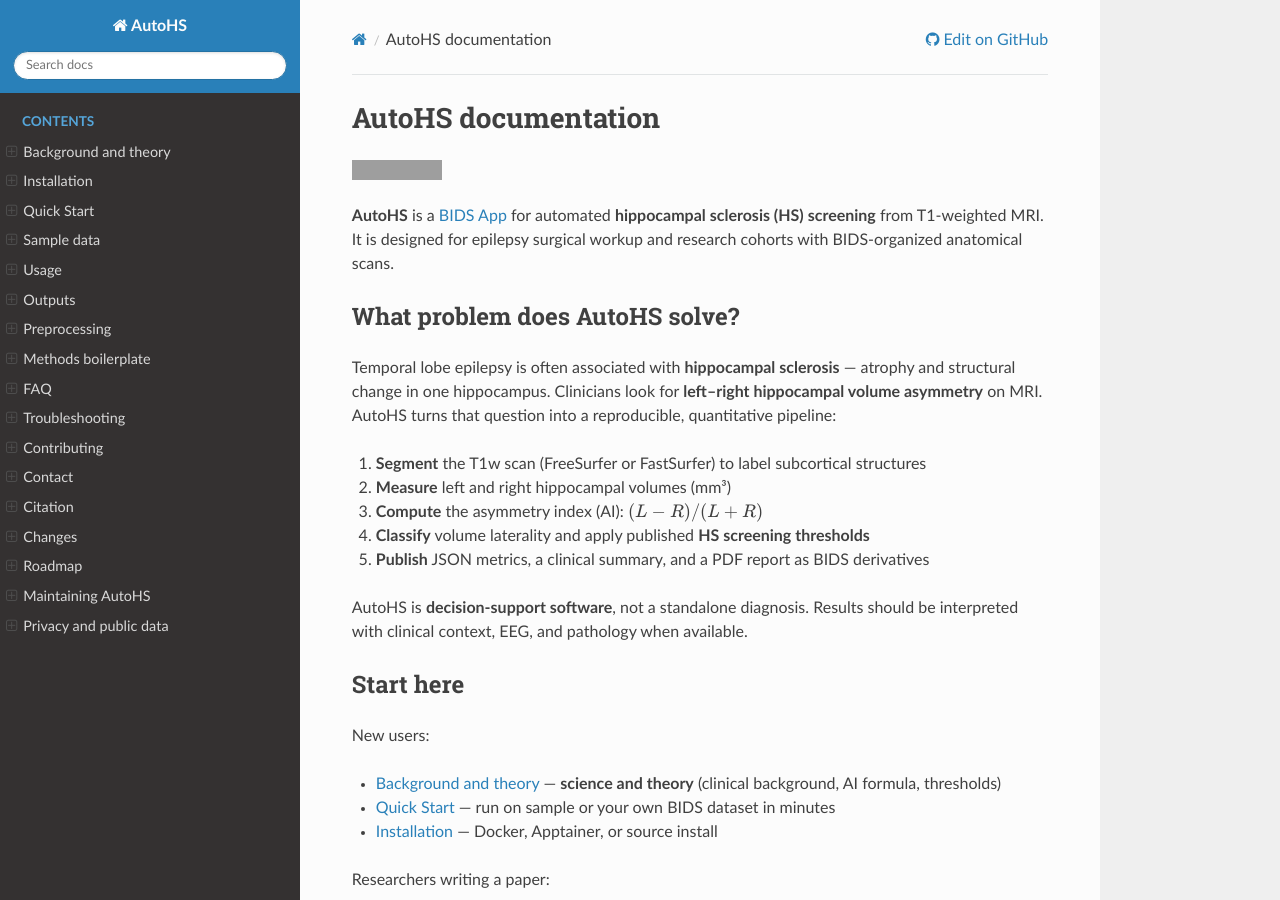
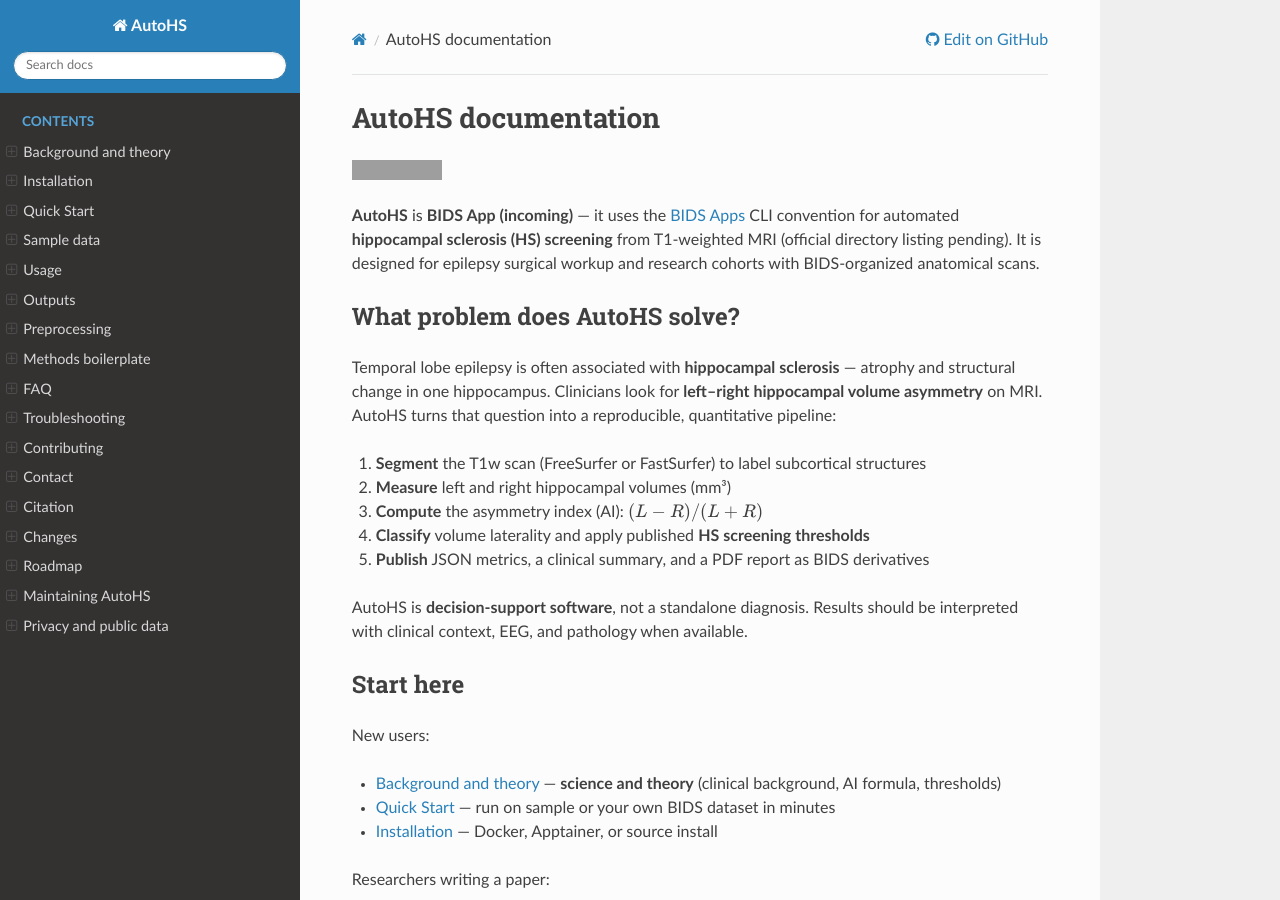
Before and after one commit to phindagijimana/AutoHS, a Sphinx documentation site: the page built from docs/source/index.rst, in a window 1280 px wide and 900 px high. Built offline with Sphinx 7.4.7 and the Read the Docs theme 3.1.0, drawn with Linux system fonts in a browser that asks for light colours; the version number could not be read and is left out; grey boxes are pictures that could not be loaded.

Commit message:
Document BIDS App (incoming) status in README and docs.
CLI follows BIDS Apps conventions; official directory listing is still pending.

Co-authored-by: Cursor <cursoragent@cursor.com>

```diff
--- a/docs/source/faq.rst
+++ b/docs/source/faq.rst
@@ -6,8 +6,10 @@ General
 
 **Is AutoHS a BIDS App?**
 
-Yes. AutoHS follows the `BIDS Apps <https://bids.neuroimaging.io/bids_apps.html>`_ command-line
-convention: ``autohs bids_dir output_dir participant [options]``.
+AutoHS follows the `BIDS Apps <https://bids.neuroimaging.io/bids_apps.html>`_ command-line
+convention: ``autohs bids_dir output_dir participant [options]``. It is **BIDS App (incoming)**:
+the CLI and container layout match BIDS Apps, but AutoHS is **not yet listed** on the official
+BIDS Apps directory (listing in progress).
 
 **Does AutoHS support group-level analysis?**
 
--- a/docs/source/index.rst
+++ b/docs/source/index.rst
@@ -5,9 +5,10 @@ AutoHS documentation
    :target: https://autohs.readthedocs.io/en/latest/?badge=latest
    :alt: Documentation Status
 
-**AutoHS** is a `BIDS App <https://bids.neuroimaging.io/bids_apps.html>`_ for automated
-**hippocampal sclerosis (HS) screening** from T1-weighted MRI. It is designed for epilepsy
-surgical workup and research cohorts with BIDS-organized anatomical scans.
+**AutoHS** is **BIDS App (incoming)** — it uses the `BIDS Apps <https://bids.neuroimaging.io/bids_apps.html>`_ CLI
+convention for automated **hippocampal sclerosis (HS) screening** from T1-weighted MRI (official
+directory listing pending). It is designed for epilepsy surgical workup and research cohorts with
+BIDS-organized anatomical scans.
 
 What problem does AutoHS solve?
 -------------------------------
```
Also changed, not shown: README.md (+3 -3 lines).
